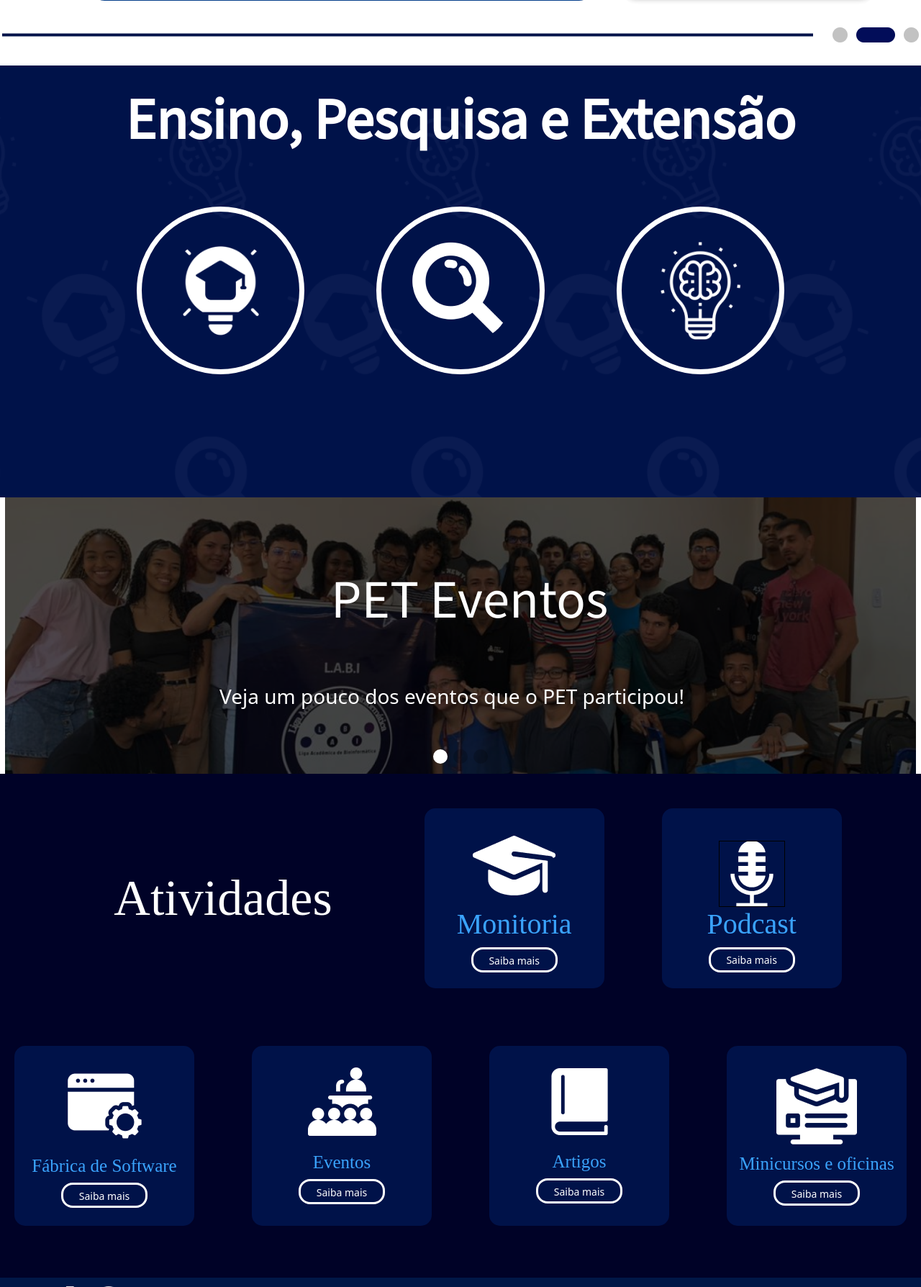
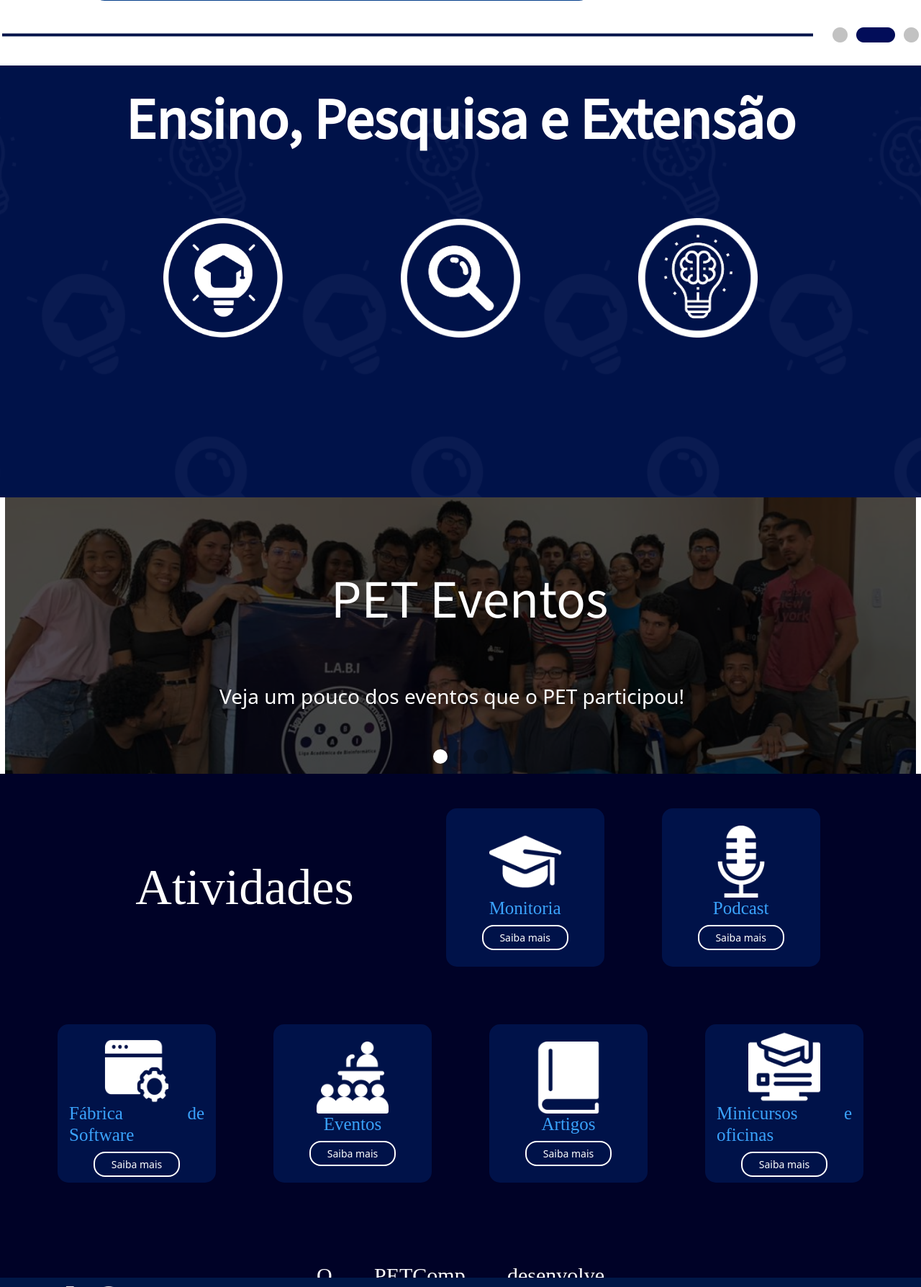
Before and after one commit to artur-pedro/petcomp-newwebsite, a PHP site: page / in a window 1280 px wide. Shown: the part 1410-3198 px from the top of the page at 72% size. Run offline with PHP 8.4, Linux system fonts and the light colour scheme; data comes from the database, SQL or seed files in the repository; some web fonts are replaced.

Commit message:
Ajustando pagina index

```diff
--- a/css/index.css
+++ b/css/index.css
@@ -1,16 +1,17 @@
+* {
+    box-sizing: border-box;
+    padding: 0;
+    margin: 0;
+}
+
 body {
+    overflow-x: hidden;/*Impede scrool lateral*/
     box-sizing: border-box;
     display: flex;
     flex-direction: column;
     justify-content: center;
     margin: 0;
     padding: 0;
-}
-
-* {
-    box-sizing: border-box;
-    padding: 0;
-    margin: 0;
 }
 
 .background {
@@ -35,7 +36,6 @@ body {
 }
 
 .noticias-container img {
-    box-shadow: 0 6px 10px rgba(0, 0, 0, 0.4); /* Sombra sutil */
     height: auto;
     transition: transform 0.3s ease, box-shadow 0.3s ease;
 }
@@ -126,14 +126,11 @@ body {
 .central-title, .lateral-title {
     position: absolute;
     bottom: 20px;
-    left: 25px;
     color: white;
     font-size: 20px;
     font-weight: bold;
     padding: 10px;
-    background-color: rgba(1, 32, 76, 0.6);
     border-radius: 10px;
-    max-width: 80%;
     text-align: center;
     transition: transform 0.4s ease-in-out, opacity 0.3s ease-in-out;
 }
@@ -207,16 +204,6 @@ body {
     position: relative; /* Permite usar z-index para sobrepor elementos */
 }
 
-.background-img {
-    width: 100%; /* Faz com que a imagem ocupe toda a largura da div */
-    height: 100%; /* Faz com que a imagem ocupe toda a altura da div */
-    object-fit: cover; /* Garante que a imagem cubra toda a área sem distorcer */
-    position: absolute; /* Permite que a imagem fique atrás do texto */
-    top: 0;
-    left: 0;
-    z-index: 0; /* Garante que a imagem fique atrás do texto */
-}
-
 .minifundo h2 {
     color: white; /* Cor do texto para contraste */
     font-size: 5rem; /* Tamanho do texto */
@@ -262,7 +249,7 @@ body {
     gap: 100px; /* Adiciona espaço entre os itens */
     list-style: none; /* Remove marcadores padrão da lista */
     padding: 0; /* Remove o padding padrão */
-    margin-top: 5rem; /* Adiciona espaço acima da lista */
+    margin-top: 4rem; /* Adiciona espaço acima da lista */
     margin-bottom: 0px;
     align-items: center;
 }
@@ -273,19 +260,12 @@ body {
     margin-top: 0;
 }
 .minifundo ul li img {
-    width: 200px; /* Define o tamanho das imagens */
-    height: 200px; /* Define o tamanho das imagens */
+    width: 230px; /* Define o tamanho das imagens */
+    height: 230px; /* Define o tamanho das imagens */
     object-fit: contain; /* Ajusta a proporção sem distorcer */
     transition: transform 0.3s ease, box-shadow 0.3s ease; /* Adiciona animações suaves */
-    cursor: pointer; /* Indica que as imagens são interativas */
     padding: 2rem;
     border-radius: 85px;
-}
-
-.minifundo ul li {
-    border: 7px solid white;
-    border-radius: 150px;
-    padding: 0.6rem;
 }
 
 .swiper-slide {
@@ -385,8 +365,8 @@ body {
   }
 .minifundo ul li img:hover {
     transform: scale(1.1); /* Amplia levemente a imagem ao passar o mouse */
-    box-shadow: 0 4px 10px rgba(0, 0, 0, 0.3); /* Adiciona uma sombra ao passar o mouse */
 }
+
 .atividades {
     background-color: #000227;
     width: 100vw;
@@ -396,7 +376,6 @@ body {
     flex-wrap: wrap;
     gap: 5rem;
     text-align: justify;
-    overflow-y: scroll;
     padding: 3rem 1rem;
     align-items: center;
     justify-content: center;
@@ -405,8 +384,8 @@ body {
     display: flex;
     flex-direction: column;
     background-color: #001249;
-    width: 250px;
-    height: 250px;
+    width: 220px;
+    height: 220px;
     padding: 1rem;
     justify-content: center;
     align-items: center;
@@ -415,13 +394,14 @@ body {
 .activities-subtitle {
     font-family: 'Alatsi';
     color: #3AA3FC;
-    font-size: 40px;
+    font-size: 25px;
 }
-.activities img {
+.activities-img {
     align-items: center;
-    width: 30px;
-    height: 30px;
+    max-width: 100px;
+    height: auto;
 }
+
 .activities-title {
     font-family: 'Alatsi';
     font-size: 70px;
@@ -431,15 +411,11 @@ body {
 .saibamaisbtn {
     height: 35px;
     width: 120px;
-    border: 3px solid white;
-    padding: 0.3rem;
+    border: 2.5px solid white;
     border-radius: 1rem;
     background-color: #001249;
     color: #fff;
     font-size: 14px;
-}
-#podcast-card {
-    margin-top: 1.4rem;
 }
 .final-text {
     font-family: 'Alatsi';
--- a/index.php
+++ b/index.php
@@ -148,10 +148,11 @@ function truncarTitulo($titulo, $limite = 30) {
         <button type="button" class="swiper-button-prev"></button>
         <div class="swiper-pagination"></div>
     </div>
+
     <div class="atividades">
         <h2 class="activities-title">Atividades</h2>
         <div class="activities-card">
-            <img class="activities-img" src="img/image4.png" alt="monitoria">
+            <img class="activities-img" src="img/monitoria.png" alt="monitoria">
             <h3 class="activities-subtitle">
                 Monitoria
             </h3>
@@ -165,29 +166,29 @@ function truncarTitulo($titulo, $limite = 30) {
             <a href=""><button class="saibamaisbtn">Saiba mais</button></a>
         </div>
         <div class="activities-card">
-            <img class="activities-img" src="img/desenvolvimento-web 1.png" alt="podcast" style="margin-bottom: 0.6rem;">
-            <h3 class="activities-subtitle" style="font-size: 25px;">
+            <img class="activities-img" src="img/desenvolvimento-web 1.png" alt="desenvolvimento">
+            <h3 class="activities-subtitle">
                 Fábrica de Software
             </h3>
             <a href=""><button class="saibamaisbtn">Saiba mais</button></a>
         </div>
         <div class="activities-card">
-            <img class="activities-img" src="img/conferencia.png" alt="conferencia" style="margin-bottom: 1.4rem;">
-            <h3 class="activities-subtitle" style="font-size: 25px;">
+            <img class="activities-img" src="img/conferencia.png" alt="conferencia">
+            <h3 class="activities-subtitle">
                 Eventos
             </h3>
             <a href=""><button class="saibamaisbtn">Saiba mais</button></a>
         </div>
         <div class="activities-card">
-            <img class="activities-img" src="img/livro-de-capa-preta-fechado.png" alt="conferencia" style="margin-bottom: 1.4rem;">
-            <h3 class="activities-subtitle" style="font-size: 25px;">
+            <img class="activities-img" src="img/livro-de-capa-preta-fechado.png" alt="conferencia">
+            <h3 class="activities-subtitle">
                 Artigos
             </h3>
             <a href=""><button class="saibamaisbtn">Saiba mais</button></a>
         </div>
         <div class="activities-card">
-            <img class="activities-img" src="img/curso-online.png" alt="miniscursos e oficinas" style="margin-bottom: 0.6rem;">
-            <h3 class="activities-subtitle" style="font-size: 25px;">
+            <img class="activities-img" src="img/curso-online.png" alt="minicursos e oficinas">
+            <h3 class="activities-subtitle">
                 Minicursos e oficinas
             </h3>
             <a href=""><button class="saibamaisbtn">Saiba mais</button></a>
```
Also changed, not shown: img/conferencia.png, img/curso-online.png, img/desenvolvimento-web 1.png, img/image 5.png (deleted), img/image4.png (deleted), img/inovacao.png, img/lampada-de-ideia.png, img/livro-de-capa-preta-fechado.png, img/lupa-de-pesquisa.png, img/monitoria.png (added), img/podcast.png.
